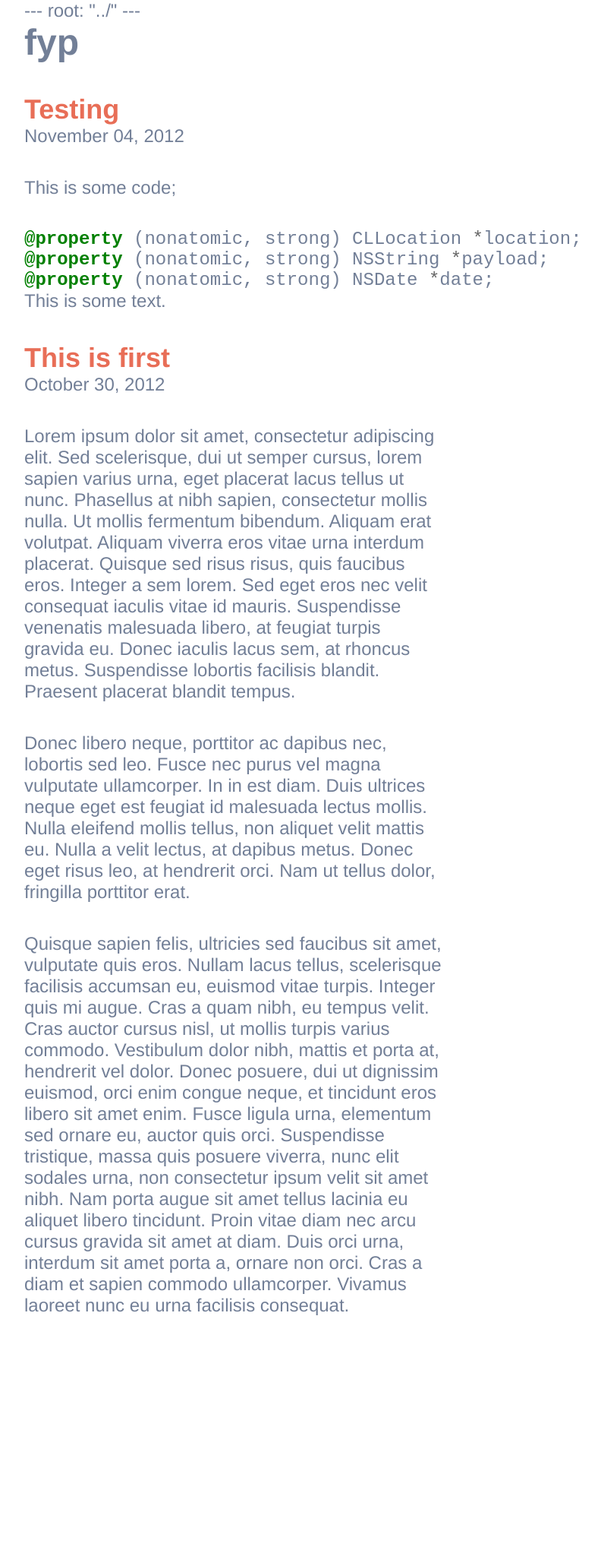
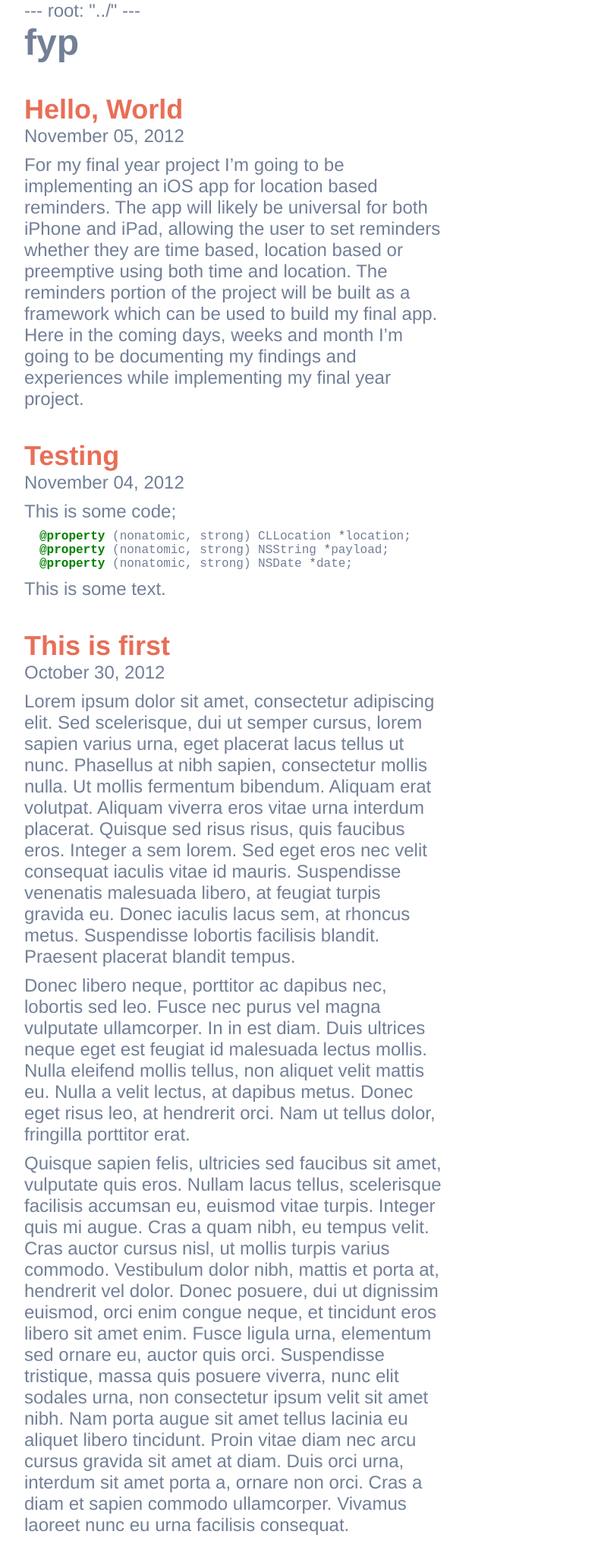
Before and after one commit to alexlayton/fyp, a Jekyll site: the page built from site/index.html, in a window 1280 px wide. Shown: the whole page at 76% size, without its empty margins (88-880 px from the left). Built offline with Jekyll 4.4.1, drawn with Linux system fonts in a browser that asks for light colours; before the commit the page ends 1772 px from its top, so only the background shows below that.

Commit message:
Added blog post

```diff
--- /dev/null
+++ b/site/_posts/2012-11-05-Hello-World.md
@@ -0,0 +1,9 @@
+---
+layout: post
+root: "../"
+title: Hello, World
+author: Alex Layton
+date: 2012-11-05 10:43:29
+---
+
+For my final year project I'm going to be implementing an iOS app for location based reminders. The app will likely be universal for both iPhone and iPad, allowing the user to set reminders whether they are time based, location based or preemptive using both time and location. The reminders portion of the project will be built as a framework which can be used to build my final app. Here in the coming days, weeks and month I'm going to be documenting my findings and experiences while implementing my final year project.
--- a/site/css/style.css
+++ b/site/css/style.css
@@ -1,5 +1,6 @@
 /* @override
-	http://localhost:4000/css/style.css */
+	http://alexlayton.co.uk/fyp/css/style.css */
+
 
 * {
 	padding: 0;
@@ -17,8 +18,13 @@ body {
 	padding-right: 20px;
 }
 
+li {
+	padding-bottom: 30px
+}
+
 p {
-	margin-bottom: 40px;
+	margin-bottom: 10px;
+	margin-top: 10px;
 }
 
 h2 {
@@ -46,6 +52,10 @@ ul {
 	list-style-type: none;
 }
 
+#date {
+
+}
+
 #wrapper {
 	width: 550px;
 	margin: auto;
@@ -53,3 +63,11 @@ ul {
 	padding-left: 20px;
 	padding-right: 20px;
 }
+
+pre {
+
+	margin-left: 20px;
+	margin-top: 10px;
+	margin-bottom: 10px;
+	font-size: 12pt;
+}
```
Also changed, not shown: 1 other file.
